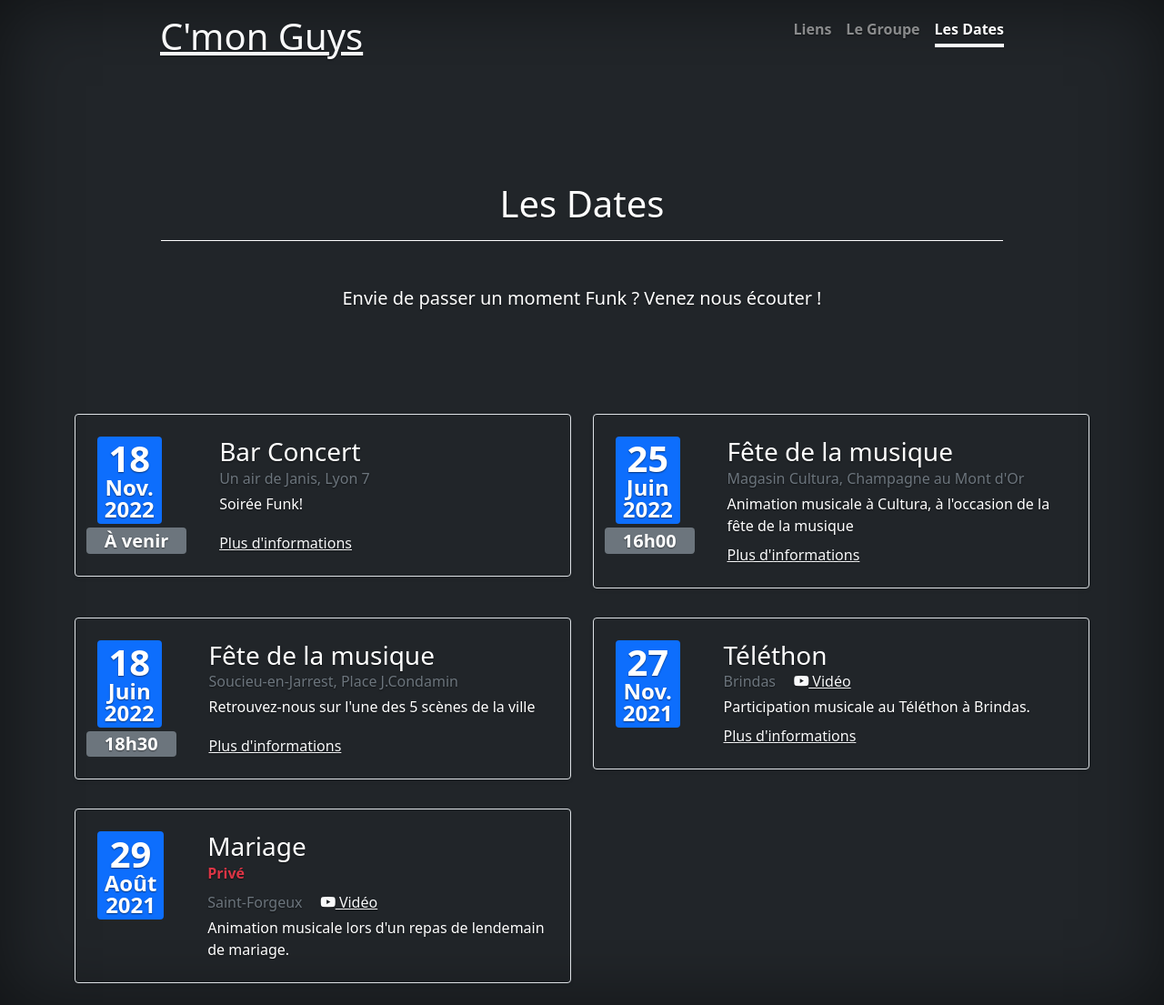
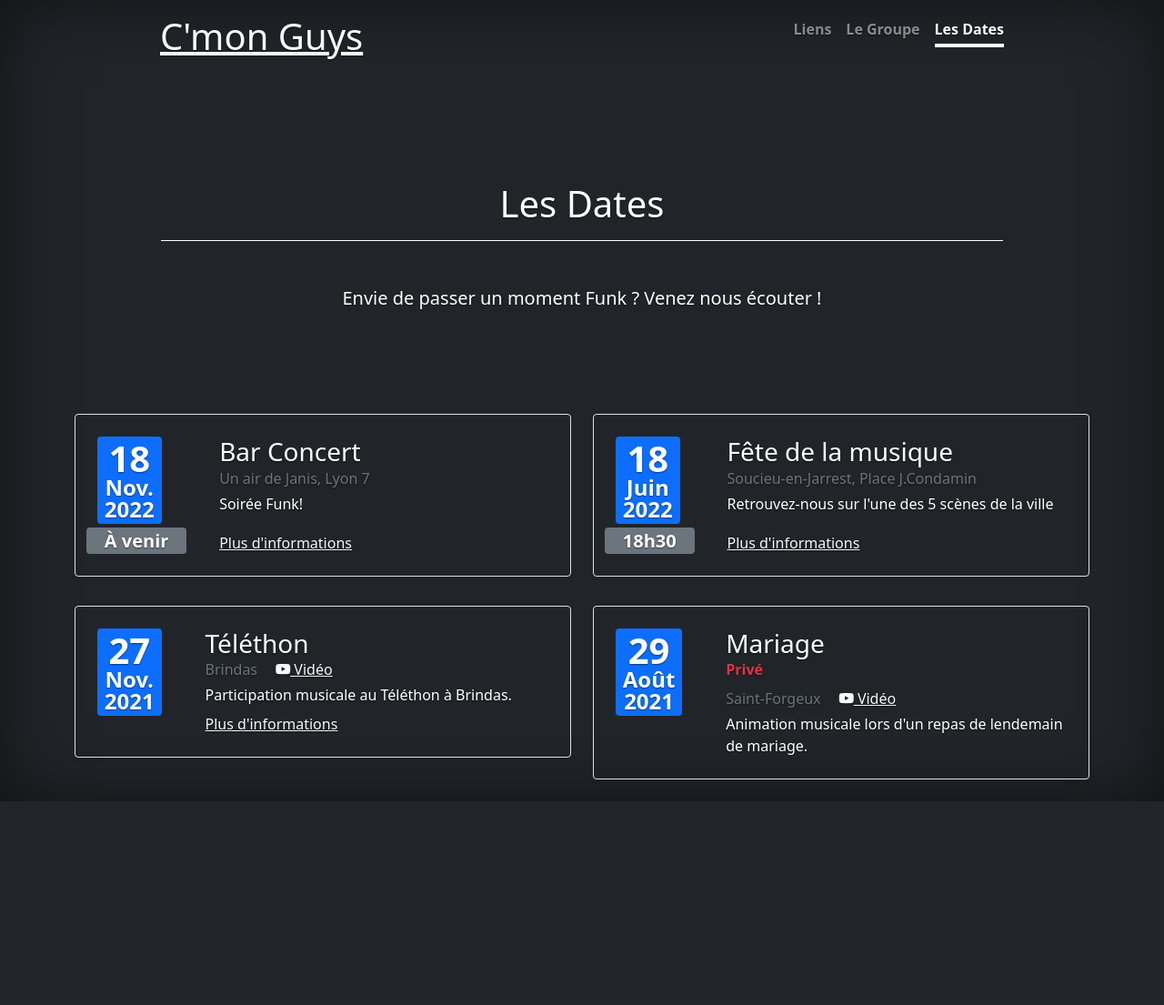
Before and after one commit to b-viguier/cmonguys-website, a Jekyll site: the page built from dates.html, in a window 1280 px wide. Shown: the whole page at 91% size. Built offline with Jekyll 4.4.1, drawn with Linux system fonts in a browser that asks for light colours; after the commit the page ends 900 px from its top, so only the background shows below that.

Commit message:
Event canceled

```diff
--- a/_data/events.yml
+++ b/_data/events.yml
@@ -29,16 +29,6 @@
   desc: "Retrouvez-nous sur l'une des 5 scènes de la ville"
   video_link: ~
 
-- date_day: 25
-  date_month: Juin
-  date_year: 2022
-  date_hour: 16h00
-  title: Fête de la musique
-  location: "Magasin Cultura, Champagne au Mont d'Or"
-  url: https://www.cultura.com/les-magasins/cultura-champagne-mont-d-or.html
-  desc: "Animation musicale à Cultura, à l'occasion de la fête de la musique"
-  video_link: ~
-
 - date_day: 18
   date_month: Nov.
   date_year: 2022
```
